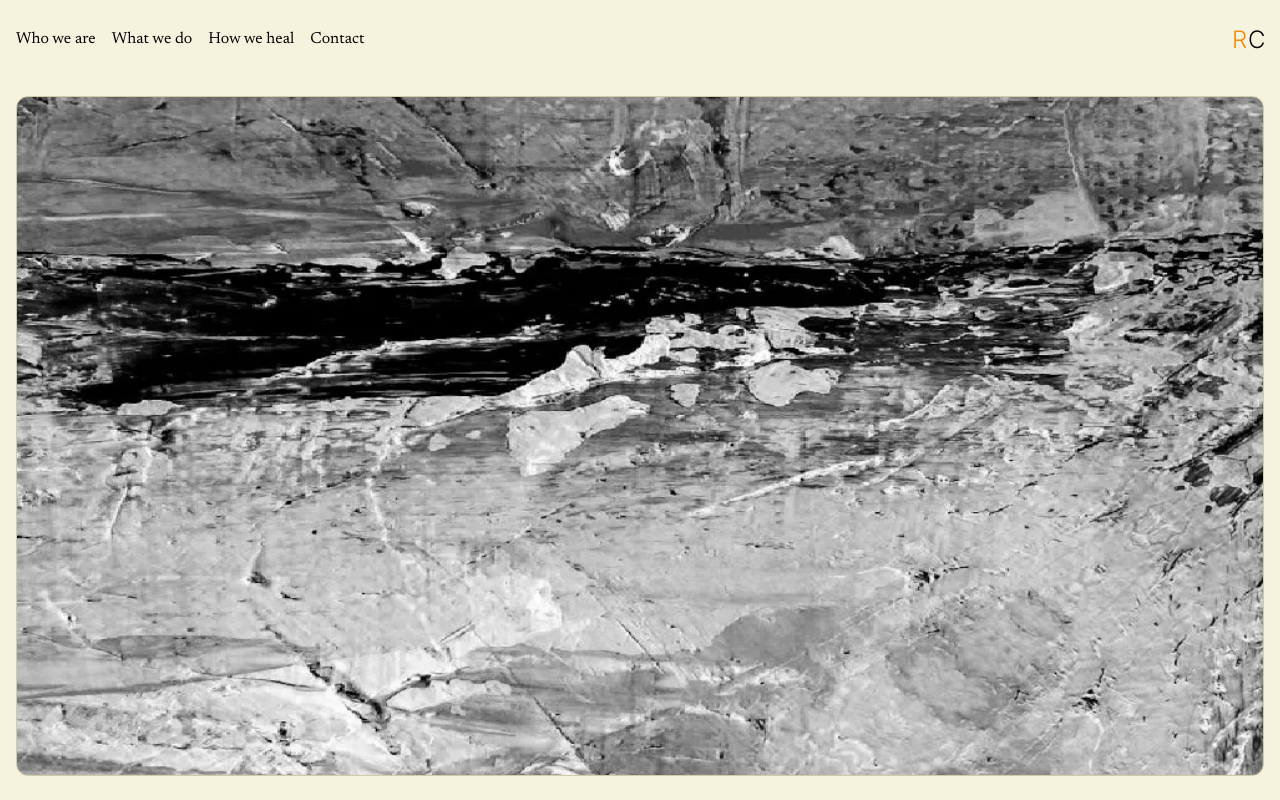
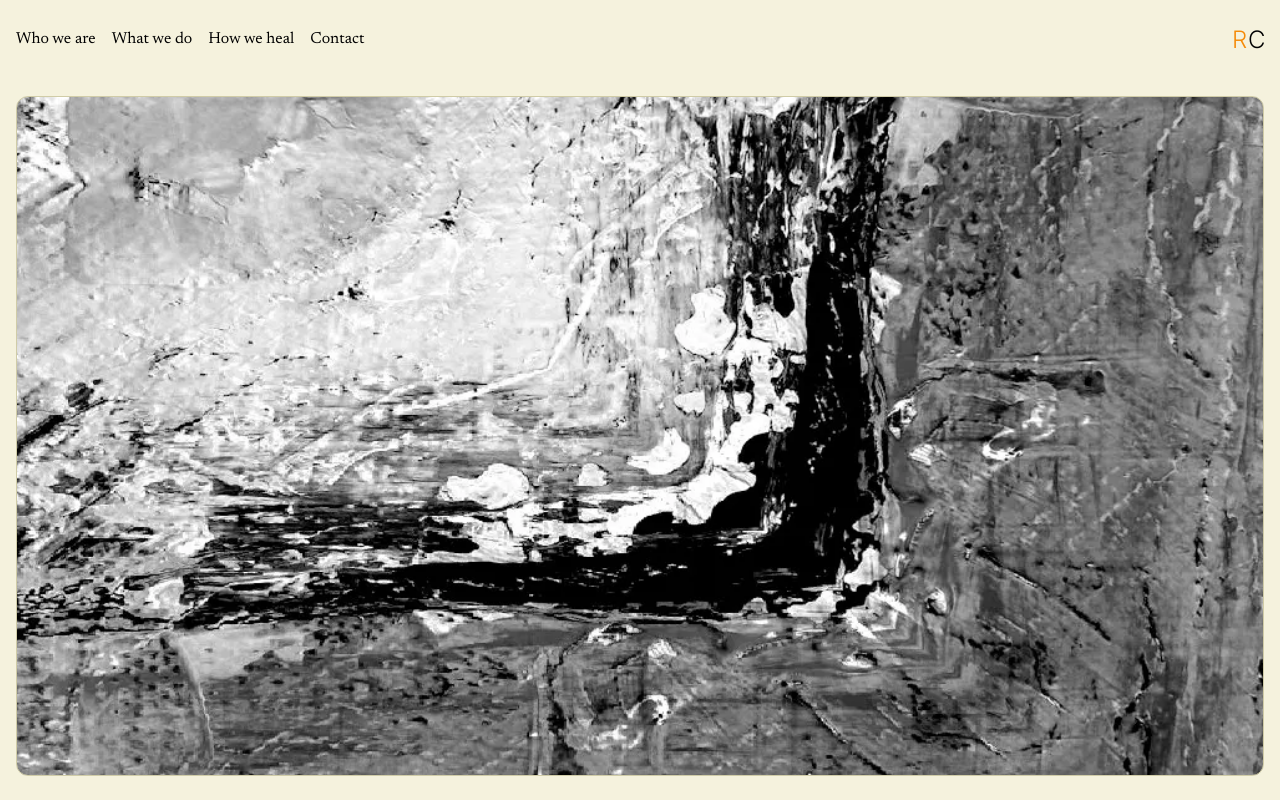
Before and after one commit to DaedalusFiction/reflections, a Nuxt app: page / in a window 1280 px wide. Shown: the top 800 px of the page. Built offline with nearby package versions, Linux system fonts and the light colour scheme.

Commit message:
fixing side scrolling

```diff
--- a/components/sections/Subscribe.vue
+++ b/components/sections/Subscribe.vue
@@ -56,7 +56,7 @@ const isValidEmail = computed(() => {
 
 const send = () => {
     const templateParams = {
-        website: "davidsorensen.bio",
+        website: "Reflections",
         name: "",
         email: email.value,
         comment: message.value,
--- a/pages/index.vue
+++ b/pages/index.vue
@@ -4,27 +4,7 @@
             <section class="mx-auto max-w-7xl pb-16">
                 <div
                     class="hero rounded-xl border flex items-center justify-center min-h-[85vh]"
-                >
-                    <!-- <div class="w-full flex justify-center items-center">
-                        <p
-                            class="text-[#ff4b17] font-header text-center lg:w-[45rem] p-4 text-4xl md:text-7xl uppercase backdrop-blur-sm"
-                        >
-                            Reflections
-                        </p>
-                    </div> -->
-                </div>
-                <!-- <p class="text-xs text-end max-w-none mt-1">
-                    Photo by
-                    <a
-                        href="https://unsplash.com/@bardcanele?utm_content=creditCopyText&utm_medium=referral&utm_source=unsplash"
-                        >Barb Canale</a
-                    >
-                    on
-                    <a
-                        href="https://unsplash.com/photos/calm-body-of-water-near-green-trees-and-mountain-at-daytime-YDG0lDHz9PI?utm_content=creditCopyText&utm_medium=referral&utm_source=unsplash"
-                        >Unsplash</a
-                    >
-                </p> -->
+                ></div>
             </section>
 
             <div id="about" class="border-t border-b py-16 bg-backgroundAccent">
@@ -92,7 +72,7 @@
                     >
                         <div>
                             <img
-                                class="object-cover filter max-h-96 transition rounded-lg"
+                                class="filter max-h-96 transition rounded-lg"
                                 src="~/assets/images/reflectionsTwo.webp"
                                 alt=""
                             />
@@ -124,7 +104,7 @@
                     >
                         <div>
                             <img
-                                class="object-cover filter max-h-96 transition rounded-lg"
+                                class="filter max-h-96 transition rounded-lg"
                                 src="~/assets/images/reflectionsThree.webp"
                                 alt=""
                             />
@@ -230,7 +210,7 @@ section {
 }
 
 .hero {
-    background: url("~/assets/images/reflectionsTwo.webp");
+    background: url("~/assets/images/reflectionsOne.webp");
     background-position: center;
     background-size: cover;
 }
```
